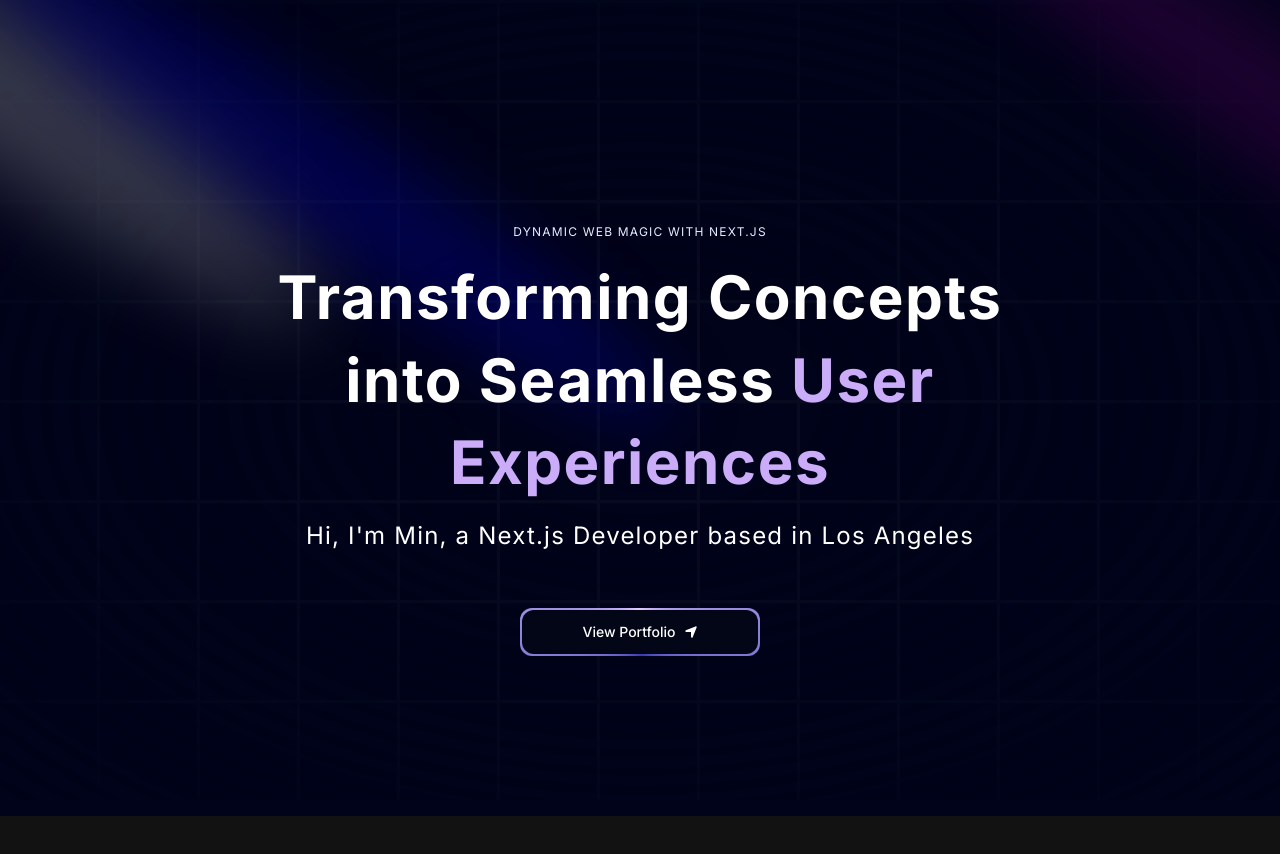
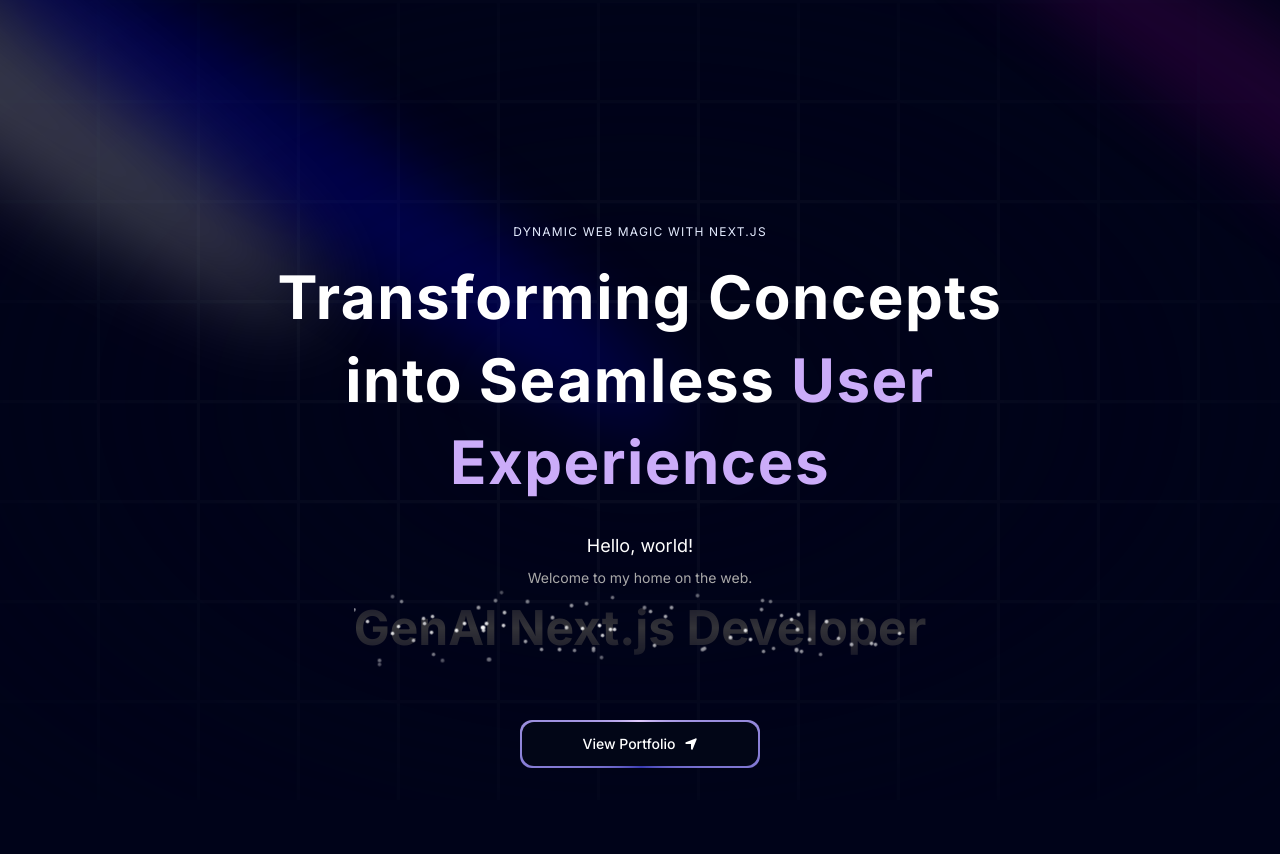
Before and after one commit to min-hinthar/dev-portfolio-nextjs, a Next.js app: page / in a window 1280 px wide. Shown: the top 854 px of the page. Before the commit the page ends 816 px from the top, so only its background shows below. Built offline with nearby package versions, Linux system fonts and the light colour scheme.

Commit message:
update Hero Section with Aceternity Text Reveal Card

```diff
--- a/components/Hero.tsx
+++ b/components/Hero.tsx
@@ -3,6 +3,7 @@
 import { TextGenerateEffect } from './ui/TextGenerateEffect'
 import MagicButton from './ui/MagicButton'
 import { FaLocationArrow } from 'react-icons/fa6'
+import { TextRevealCard, TextRevealCardDescription, TextRevealCardTitle } from './ui/TextRevealCard'
 
 const Hero = () => {
   return (
@@ -31,9 +32,20 @@
                     className='text-center text-[40px] md:text-5xl lg:text-6xl'
                     words='Transforming Concepts into Seamless User Experiences'
                 />
-                <p className='md:tracking-wider text-center mb-4 text-sm md:text-lg lg:text-2xl'>
-                    Hi, I&apos;m Min, a Next.js Developer based in Los Angeles
-                </p>
+
+                <div className="flex items-center justify-center h-[10rem] rounded-2xl w-full">
+                    <TextRevealCard
+                        text="GenAI Next.js Developer"
+                        revealText="My name is Min!"
+                    >
+                        <TextRevealCardTitle>
+                            Hello, world!
+                        </TextRevealCardTitle>
+                        <TextRevealCardDescription>
+                            Welcome to my home on the web.
+                        </TextRevealCardDescription>
+                    </TextRevealCard>
+                </div>
 
                 {/* Aceternity Magic Button */}
                 <a href='#about'>
--- /dev/null
+++ b/components/ui/TextRevealCard.tsx
@@ -0,0 +1,187 @@
+"use client";
+import React, { useEffect, useRef, useState, memo } from "react";
+import { motion } from "framer-motion";
+import { twMerge } from "tailwind-merge";
+import { cn } from "@/utils/cn";
+
+export const TextRevealCard = ({
+  text,
+  revealText,
+  children,
+  className,
+}: {
+  text: string;
+  revealText: string;
+  children?: React.ReactNode;
+  className?: string;
+}) => {
+  const [widthPercentage, setWidthPercentage] = useState(0);
+  const cardRef = useRef<HTMLDivElement | any>(null);
+  const [left, setLeft] = useState(0);
+  const [localWidth, setLocalWidth] = useState(0);
+  const [isMouseOver, setIsMouseOver] = useState(false);
+
+  useEffect(() => {
+    if (cardRef.current) {
+      const { left, width: localWidth } =
+        cardRef.current.getBoundingClientRect();
+      setLeft(left);
+      setLocalWidth(localWidth);
+    }
+  }, []);
+
+  function mouseMoveHandler(event: any) {
+    event.preventDefault();
+
+    const { clientX } = event;
+    if (cardRef.current) {
+      const relativeX = clientX - left;
+      setWidthPercentage((relativeX / localWidth) * 100);
+    }
+  }
+
+  function mouseLeaveHandler() {
+    setIsMouseOver(false);
+    setWidthPercentage(0);
+  }
+  function mouseEnterHandler() {
+    setIsMouseOver(true);
+  }
+  function touchMoveHandler(event: React.TouchEvent<HTMLDivElement>) {
+    event.preventDefault();
+    const clientX = event.touches[0]!.clientX;
+    if (cardRef.current) {
+      const relativeX = clientX - left;
+      setWidthPercentage((relativeX / localWidth) * 100);
+    }
+  }
+
+  const rotateDeg = (widthPercentage - 50) * 0.1;
+  return (
+    <div
+      onMouseEnter={mouseEnterHandler}
+      onMouseLeave={mouseLeaveHandler}
+      onMouseMove={mouseMoveHandler}
+      onTouchStart={mouseEnterHandler}
+      onTouchEnd={mouseLeaveHandler}
+      onTouchMove={touchMoveHandler}
+      ref={cardRef}
+      className={cn(
+        "w-full rounded-lg p-8 relative overflow-hidden",
+        className
+      )}
+    >
+      {children}
+
+      <div className="justify-center h-20 relative flex items-center overflow-hidden">
+        <motion.div
+          style={{
+            width: "100%",
+          }}
+          animate={
+            isMouseOver
+              ? {
+                  opacity: widthPercentage > 0 ? 1 : 0,
+                  clipPath: `inset(0 ${100 - widthPercentage}% 0 0)`,
+                }
+              : {
+                  clipPath: `inset(0 ${100 - widthPercentage}% 0 0)`,
+                }
+          }
+          transition={isMouseOver ? { duration: 0 } : { duration: 0.4 }}
+          className="absolute bg-black-100 z-20  will-change-transform"
+        >
+          <p
+            style={{
+              textShadow: "4px 4px 15px rgba(0,0,0,0.5)",
+            }}
+            className="text-center justify-center text-2xl sm:text-[3rem] py-10 font-bold text-white bg-clip-text text-transparent bg-gradient-to-b from-white to-neutral-300"
+          >
+            {revealText}
+          </p>
+        </motion.div>
+        <motion.div
+          animate={{
+            left: `${widthPercentage}%`,
+            rotate: `${rotateDeg}deg`,
+            opacity: widthPercentage > 0 ? 1 : 0,
+          }}
+          transition={isMouseOver ? { duration: 0 } : { duration: 0.4 }}
+          className="h-40 w-[8px] bg-gradient-to-b from-transparent via-neutral-800 to-transparent absolute z-50 will-change-transform"
+        ></motion.div>
+
+        <div className="overflow-hidden justify-center [mask-image:linear-gradient(to_bottom,transparent,white,transparent)]">
+          <p className="justify-center text-2xl sm:text-[3rem] py-10 font-bold bg-clip-text text-transparent bg-[#323238]">
+            {text}
+          </p>
+          <MemoizedStars />
+        </div>
+      </div>
+    </div>
+  );
+};
+
+export const TextRevealCardTitle = ({
+  children,
+  className,
+}: {
+  children: React.ReactNode;
+  className?: string;
+}) => {
+  return (
+    <h2 className={twMerge("text-white text-lg mb-2 text-center", className)}>
+      {children}
+    </h2>
+  );
+};
+
+export const TextRevealCardDescription = ({
+  children,
+  className,
+}: {
+  children: React.ReactNode;
+  className?: string;
+}) => {
+  return (
+    <p className={twMerge("text-[#a9a9a9] text-sm text-center", className)}>{children}</p>
+  );
+};
+
+const Stars = () => {
+  const randomMove = () => Math.random() * 4 - 2;
+  const randomOpacity = () => Math.random();
+  const random = () => Math.random();
+  return (
+    <div className="absolute inset-0">
+      {[...Array(80)].map((_, i) => (
+        <motion.span
+          key={`star-${i}`}
+          animate={{
+            top: `calc(${random() * 100}% + ${randomMove()}px)`,
+            left: `calc(${random() * 100}% + ${randomMove()}px)`,
+            opacity: randomOpacity(),
+            scale: [1, 1.5, 0],
+          }}
+          transition={{
+            duration: random() * 10 + 20,
+            repeat: Infinity,
+            ease: "linear",
+          }}
+          style={{
+            position: "absolute",
+            top: `${random() * 100}%`,
+            left: `${random() * 100}%`,
+            width: `3px`,
+            height: `3px`,
+            backgroundColor: "white",
+            borderRadius: "80%",
+            zIndex: 1,
+          }}
+          className="inline-block"
+        ></motion.span>
+      ))}
+    </div>
+  );
+};
+
+export const MemoizedStars = memo(Stars);
```
